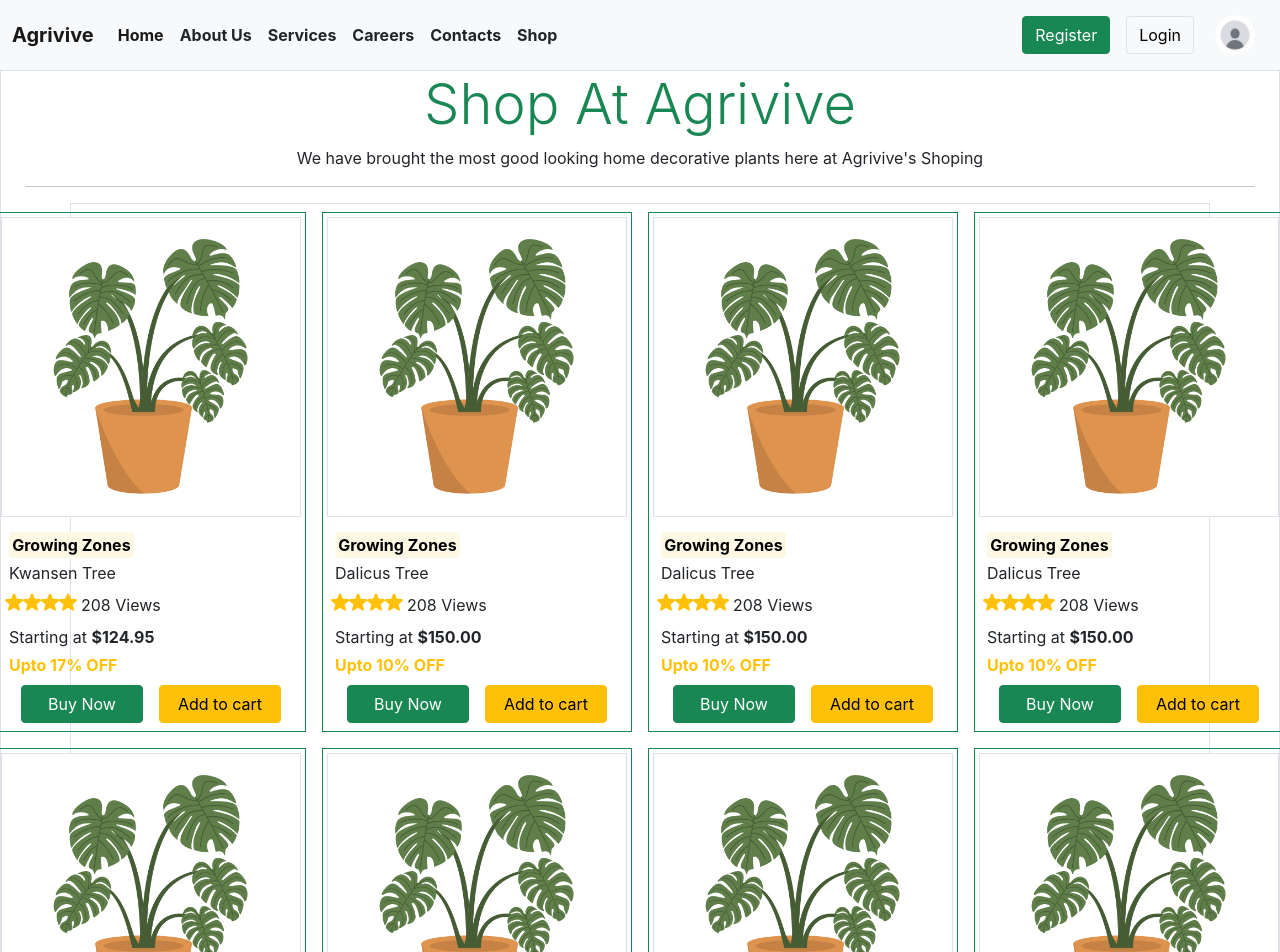
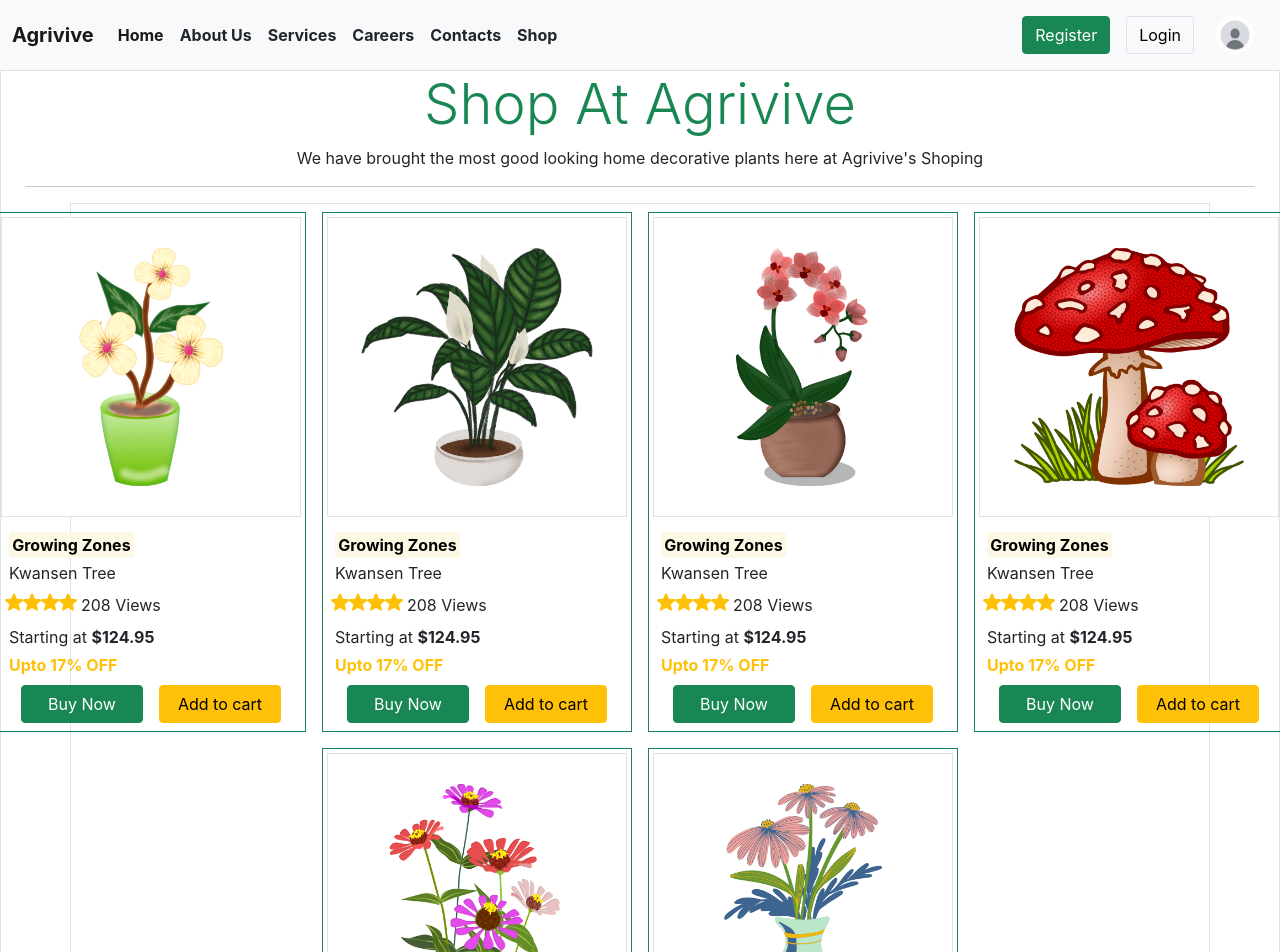
Before and after one commit to HariSirikonda/Agrivive, a React (Create React App) app: page /shop in a window 1280 px wide. Shown: the top 952 px of the page. Built offline with nearby package versions, Linux system fonts and the light colour scheme.

Commit message:
Now the images are passed as props to the child component

```diff
--- a/src/components/item.js
+++ b/src/components/item.js
@@ -1,11 +1,12 @@
 import Pot from './images/pot.png';
 import Star from './images/star.png';
-function Item(props) {
+
+function Item(props){
     return(
         <>
             <div className="border border-success m-2" style={{width: '310px', height: '520px'}}>
                 <div className="image-div rounded">
-                    <img src={Pot} className="border m-1" alt="Show me" style={{width: '300px', height: '300px'}}></img>
+                    <img src={props.image} className="border m-1" alt="Show me" style={{width: '300px', height: '300px'}}></img>
                 </div>
                 <div className="item-info text-start">
                     <div className="p-2">
--- a/src/components/shop.js
+++ b/src/components/shop.js
@@ -1,6 +1,13 @@
 import Item from "./item";
+import Pot from './images/pot.png';
+import Item1 from './images/1_Item.png';
+import Item2 from './images/2_Item.png';
+import Item3 from './images/3_Item.png';
+import Item4 from './images/4_Item.png';
+import Item5 from './images/5_Item.png';
+import Item6 from './images/6_Item.png';
 
-function Shop() {
+const Shop = () => {
     return (
         <>
             <section className="container-fluid border">
@@ -11,16 +18,14 @@ function Shop() {
                 </div>
                 <div className="container border">
                     <div className="d-flex align-items-center justify-content-center">
-                        <Item name="Kwansen Tree" cost="124.95" Off="17%" />
-                        <Item name="Dalicus Tree" cost="150.00" Off="10%" />
-                        <Item name="Dalicus Tree" cost="150.00" Off="10%" />
-                        <Item name="Dalicus Tree" cost="150.00" Off="10%" />
+                        <Item image={Item1} name="Kwansen Tree" cost="124.95" Off="17%" />
+                        <Item image={Item2} name="Kwansen Tree" cost="124.95" Off="17%" />
+                        <Item image={Item3} name="Kwansen Tree" cost="124.95" Off="17%" />
+                        <Item image={Item4} name="Kwansen Tree" cost="124.95" Off="17%" />
                     </div>
                     <div className="d-flex align-items-center justify-content-center">
-                        <Item name="Kwansen Tree" cost="124.95" Off="17%" />
-                        <Item name="Dalicus Tree" cost="150.00" Off="10%" />
-                        <Item name="Dalicus Tree" cost="150.00" Off="10%" />
-                        <Item name="Dalicus Tree" cost="150.00" Off="10%" />
+                        <Item image={Item5} name="Kwansen Tree" cost="124.95" Off="17%" />
+                        <Item image={Item6} name="Kwansen Tree" cost="124.95" Off="17%" />
                     </div>
                 </div>
             </section>
```
